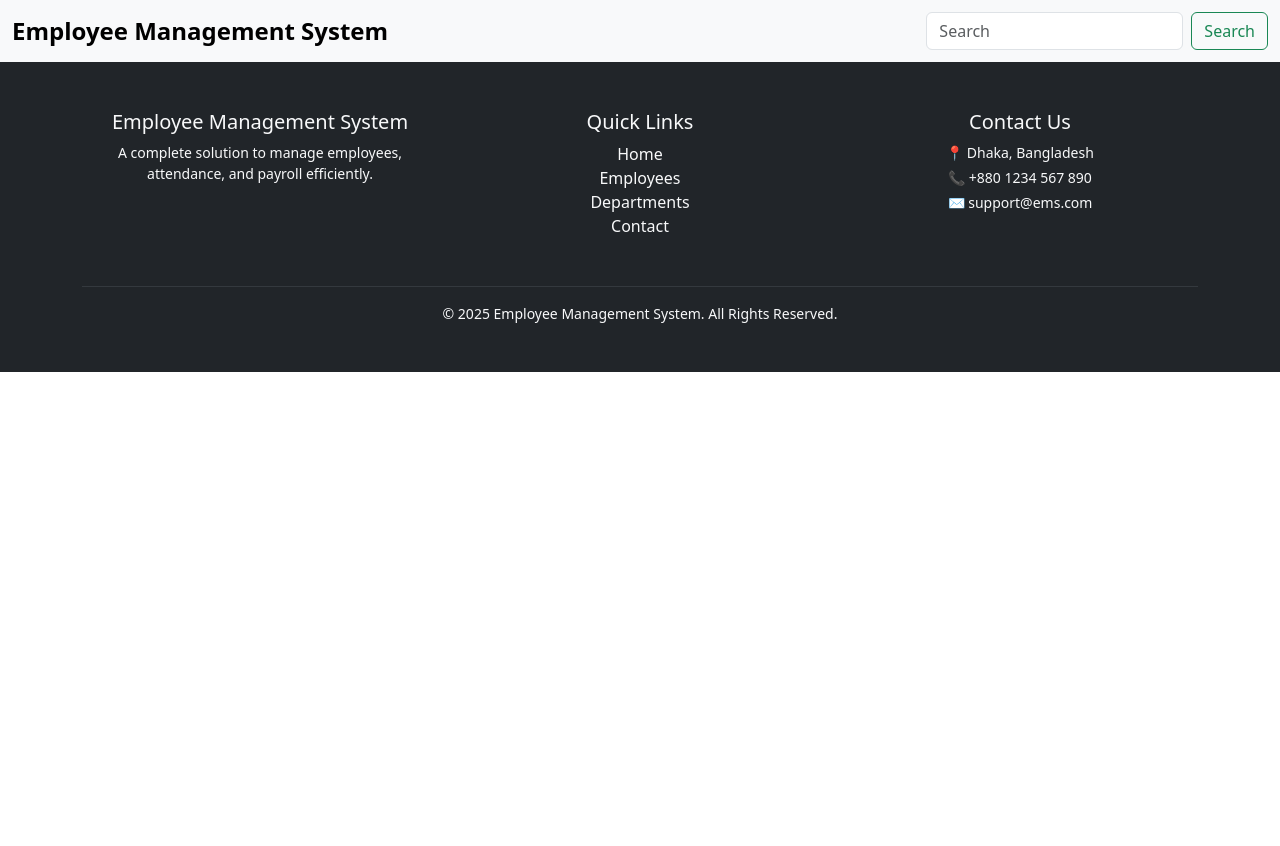
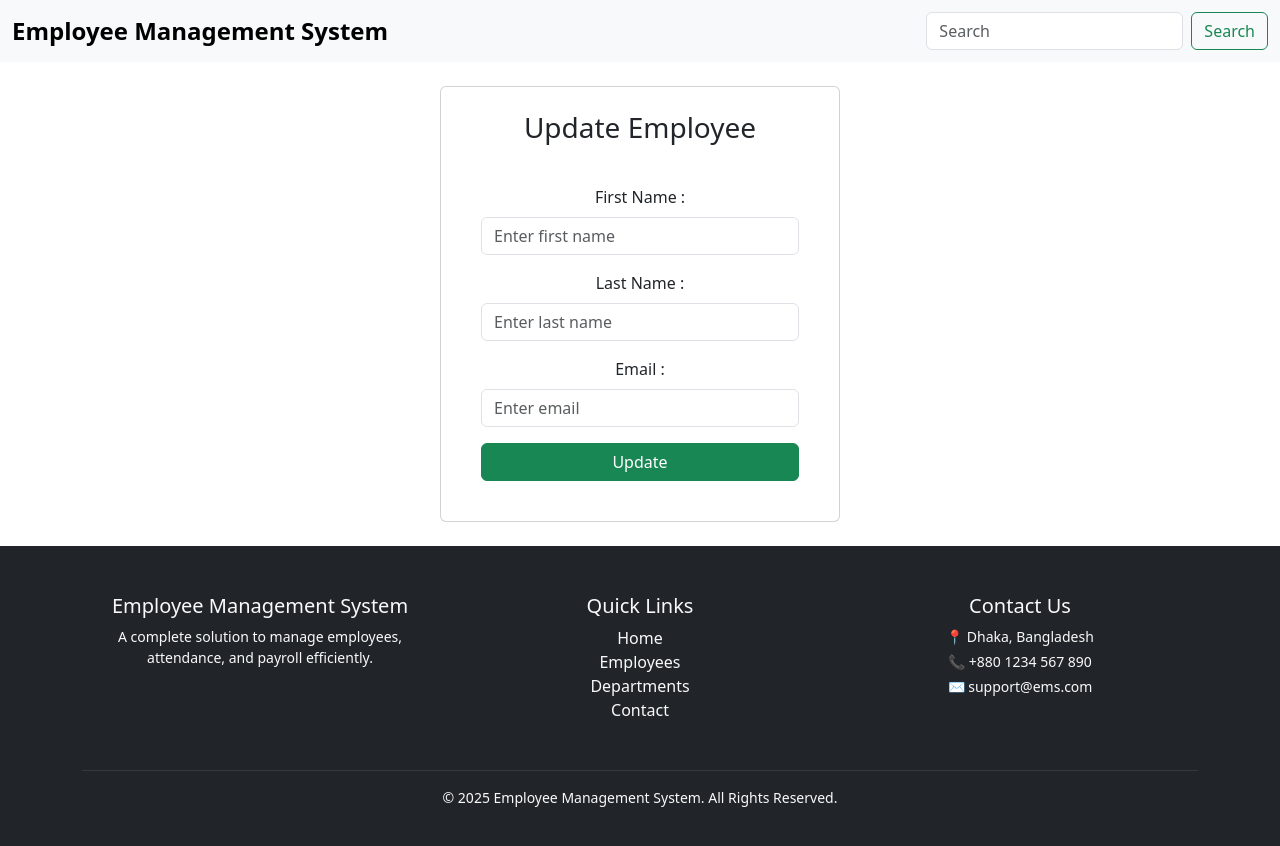
Before and after one commit to muntasirrifat23/Java-Employee-Management-Frontend, a React (Vite) app: page /update-employee/1 in a window 1280 px wide. Shown: the top 846 px of the page. Before the commit the page ends 800 px from the top, so only its background shows below. Built offline with nearby package versions, Linux system fonts and the light colour scheme; no server answers.

Commit message:
'update-form'

```diff
--- a/src/App.jsx
+++ b/src/App.jsx
@@ -2,9 +2,9 @@ import "./App.css";
 import AddEmployee from "./components/AddEmployee";
 import Footer from "./components/Footer";
 import Header from "./components/header";
-import ListEmployee from "./components/ListEmployee";
 import { Outlet, Route, Routes } from "react-router-dom";
 import { BrowserRouter } from "react-router-dom";
+import ListEmployee from "./components/listEmployee";
 
 function App() {
   return (
@@ -15,7 +15,7 @@ function App() {
           <Route path="/" element={<ListEmployee></ListEmployee>}></Route>
           <Route path="/employee" element={<ListEmployee></ListEmployee>}></Route>
           <Route path="/add-employee" element={<AddEmployee></AddEmployee>}></Route>
-          <Route path="/" element={<ListEmployee></ListEmployee>}></Route>
+          <Route path="/update-employee/:id" element={<AddEmployee></AddEmployee>}></Route>
         </Routes>
         <Outlet></Outlet>
         <Footer></Footer>
--- a/src/components/AddEmployee.jsx
+++ b/src/components/AddEmployee.jsx
@@ -1,16 +1,32 @@
-import React, { useState } from "react";
-import { createEmployee, listEmployee } from "../services/EmployeeService";
-import { useNavigate } from "react-router-dom";
+import React, { useState, useEffect } from "react";
+import { createEmployee } from "../services/EmployeeService";
+import { useNavigate, useParams } from "react-router-dom";
+import axios from "axios";
 
 const AddEmployee = () => {
   const [firstName, setFirstName] = useState("");
   const [lastName, setLastName] = useState("");
   const [email, setEmail] = useState("");
 
+  const { id } = useParams();
   const [fieldErrors, setFieldErrors] = useState({});
   const [toast, setToast] = useState({ show: false, message: "", type: "" });
 
   const navigate = useNavigate();
+
+  // ✅ Fetch employee if updating
+  useEffect(() => {
+    if (id) {
+      axios
+        .get(`http://localhost:8080/api/employee/${id}`)
+        .then((res) => {
+          setFirstName(res.data.firstName);
+          setLastName(res.data.lastName);
+          setEmail(res.data.email);
+        })
+        .catch((err) => console.error(err));
+    }
+  }, [id]);
 
   const saveEmployee = async (e) => {
     e.preventDefault();
@@ -18,8 +34,6 @@ const AddEmployee = () => {
     setToast({ show: false, message: "", type: "" });
 
     let errors = {};
-
-    // Inline validation
     if (!firstName.trim()) errors.firstName = "First name is required";
     if (!lastName.trim()) errors.lastName = "Last name is required";
     if (!email.trim()) errors.email = "Email is required";
@@ -30,42 +44,43 @@ const AddEmployee = () => {
     }
 
     try {
-      // Get all employees to check duplicate email
-      const response = await listEmployee();
-      const employees = response.data;
-
-      const isDuplicate = employees.some(
-        (emp) => emp.email.toLowerCase() === email.toLowerCase()
-      );
-
-      if (isDuplicate) {
-        setToast({ show: true, message: "Email is already registered!", type: "danger" });
-        return;
+      if (id) {
+        // ✅ Update employee
+        await axios.put(`http://localhost:8080/api/employee/${id}`, {
+          firstName,
+          lastName,
+          email,
+        });
+        setToast({ show: true, message: "Employee Updated!", type: "success" });
+      } else {
+        // ✅ Create new employee
+        await createEmployee({ firstName, lastName, email });
+        setToast({ show: true, message: "Employee Added!", type: "success" });
       }
 
-      // Create employee
-      await createEmployee({ firstName, lastName, email });
-
-      // Show success toast
-      setToast({ show: true, message: "Employee Added Successfully!", type: "success" });
-
-      // Clear form
-      setFirstName("");
-      setLastName("");
-      setEmail("");
-
-      // Navigate after 1.5 seconds
       setTimeout(() => navigate("/employee"), 1500);
     } catch (err) {
       console.error(err);
-      setToast({ show: true, message: "Something went wrong!", type: "danger" });
+      setToast({
+        show: true,
+        message: "Something went wrong!",
+        type: "danger",
+      });
     }
   };
+
+  function pageTitle() {
+    return (
+      <h3 className="text-center mb-4">
+        {id ? "Update Employee" : "Add Employee"}
+      </h3>
+    );
+  }
 
   return (
     <div className="container mt-4 mb-4 d-flex justify-content-center">
       <div className="card p-4" style={{ maxWidth: "400px", width: "100%" }}>
-        <h3 className="text-center mb-4">Add Employee</h3>
+        {pageTitle()}
 
         {/* Toast */}
         {toast.show && (
@@ -89,12 +104,13 @@ const AddEmployee = () => {
 
         <div className="card-body">
           <form onSubmit={saveEmployee}>
-            {/* First Name */}
             <div className="form-group mb-3">
               <label className="form-label">First Name :</label>
               <input
                 type="text"
-                className={`form-control ${fieldErrors.firstName ? "is-invalid" : ""}`}
+                className={`form-control ${
+                  fieldErrors.firstName ? "is-invalid" : ""
+                }`}
                 placeholder="Enter first name"
                 value={firstName}
                 onChange={(e) => setFirstName(e.target.value)}
@@ -104,12 +120,13 @@ const AddEmployee = () => {
               )}
             </div>
 
-            {/* Last Name */}
             <div className="form-group mb-3">
               <label className="form-label">Last Name :</label>
               <input
                 type="text"
-                className={`form-control ${fieldErrors.lastName ? "is-invalid" : ""}`}
+                className={`form-control ${
+                  fieldErrors.lastName ? "is-invalid" : ""
+                }`}
                 placeholder="Enter last name"
                 value={lastName}
                 onChange={(e) => setLastName(e.target.value)}
@@ -119,21 +136,24 @@ const AddEmployee = () => {
               )}
             </div>
 
-            {/* Email */}
             <div className="form-group mb-3">
               <label className="form-label">Email :</label>
               <input
                 type="email"
-                className={`form-control ${fieldErrors.email ? "is-invalid" : ""}`}
+                className={`form-control ${
+                  fieldErrors.email ? "is-invalid" : ""
+                }`}
                 placeholder="Enter email"
                 value={email}
                 onChange={(e) => setEmail(e.target.value)}
               />
-              {fieldErrors.email && <div className="invalid-feedback">{fieldErrors.email}</div>}
+              {fieldErrors.email && (
+                <div className="invalid-feedback">{fieldErrors.email}</div>
+              )}
             </div>
 
             <button type="submit" className="btn btn-success w-100">
-              Submit
+              {id ? "Update" : "Submit"}
             </button>
           </form>
         </div>
--- a/src/components/listEmployee.jsx
+++ b/src/components/listEmployee.jsx
@@ -59,10 +59,14 @@ const ListEmployee = () => {
       .catch((error) => {
         console.log(error);
       });
-  });
+  }, []);
 
   function addNewEmployee() {
     navigator("/add-employee");
+  }
+
+  function updateEmployee(id) {
+    navigator(`/update-employee/${id}`);
   }
 
   return (
@@ -81,9 +85,9 @@ const ListEmployee = () => {
       <table className="table table-bordered table-striped">
         <thead className="table-light">
           <tr>
+            <th>Id</th>
             <th>First Name</th>
             <th>Last Name</th>
-            <th>Id</th>
             <th>Email</th>
             <th>Update / Delete</th>
           </tr>
@@ -95,7 +99,18 @@ const ListEmployee = () => {
               <td>{employee.firstName}</td>
               <td>{employee.lastName}</td>
               <td>{employee.email}</td>
-              <td></td>
+              <td>
+                <button
+                  type="button"
+                  class="m-2 btn btn-warning"
+                  onClick={() => updateEmployee(employee.id)}
+                >
+                  Update
+                </button>
+                <button type="button" class="m-2 btn btn-danger">
+                  Delete
+                </button>
+              </td>
             </tr>
           ))}
         </tbody>
```
